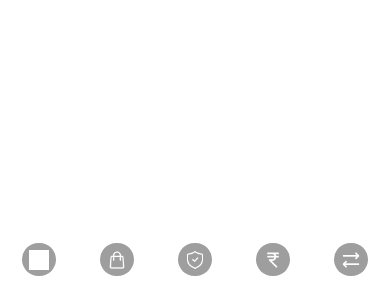
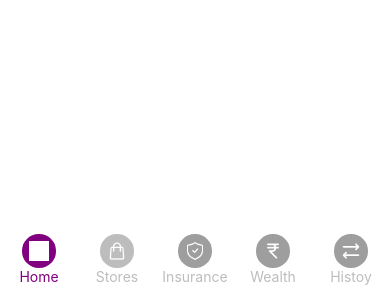
Before and after one commit to 007Nil/Behisebe, a React Native app: screen / in a window 390 px wide. Shown: the part 544-844 px from the top of the page. Built offline with nearby package versions, Linux system fonts and the light colour scheme; grey boxes are pictures that could not be loaded.

Commit message:
updated codebase

```diff
--- a/App.js
+++ b/App.js
@@ -1,16 +1,24 @@
 import { StatusBar } from "expo-status-bar";
 import { StyleSheet, Text, View, TouchableOpacity, Image } from "react-native";
+import React, { useState } from "react";
 import { scale, verticalScale } from "react-native-size-matters";
 
 export default function App() {
+  const [selectedTab, setSelectedTab] = useState(0);
   return (
     <View style={styles.container}>
       <View style={[styles.bottomNav]}>
         <View style={styles.bottomNav2}>
-          <TouchableOpacity style={styles.bottomTab}>
+          <TouchableOpacity
+            style={styles.bottomTab}
+            onPress={() => {
+              setSelectedTab(0);
+            }}
+          >
             <View
               style={[
-                styles.tabIconBg,{backgroundColor: "#9e9e9e"}
+                styles.tabIconBg,
+                { backgroundColor: selectedTab == 0 ? "purple" : "#bdbdbd" },
               ]}
             >
               <Image
@@ -18,11 +26,20 @@ export default function App() {
                 style={styles.tabIcon}
               />
             </View>
+            <Text style={{ color: selectedTab == 0 ? "purple" : "#bdbdbd" }}>
+              Home
+            </Text>
           </TouchableOpacity>
-          <TouchableOpacity style={styles.bottomTab}>
+          <TouchableOpacity
+            style={styles.bottomTab}
+            onPress={() => {
+              setSelectedTab(1);
+            }}
+          >
             <View
               style={[
-                styles.tabIconBg,{backgroundColor: "#9e9e9e"}
+                styles.tabIconBg,
+                { backgroundColor: selectedTab == 1 ? "purple" : "#bdbdbd" },
               ]}
             >
               <Image
@@ -30,11 +47,20 @@ export default function App() {
                 style={styles.tabIcon}
               />
             </View>
+            <Text style={{ color: selectedTab == 1 ? "purple" : "#bdbdbd" }}>
+              Stores
+            </Text>
           </TouchableOpacity>
-          <TouchableOpacity style={styles.bottomTab}>
+          <TouchableOpacity
+            style={styles.bottomTab}
+            onPress={() => {
+              setSelectedTab(2);
+            }}
+          >
             <View
               style={[
-                styles.tabIconBg,{backgroundColor: "#9e9e9e"}
+                styles.tabIconBg,
+                { backgroundColor: selectedTab == 2 ? "purple" : "#9e9e9e" },
               ]}
             >
               <Image
@@ -42,11 +68,20 @@ export default function App() {
                 style={styles.tabIcon}
               />
             </View>
+            <Text style={{ color: selectedTab == 2 ? "purple" : "#bdbdbd" }}>
+              Insurance
+            </Text>
           </TouchableOpacity>
-          <TouchableOpacity style={styles.bottomTab}>
+          <TouchableOpacity
+            style={styles.bottomTab}
+            onPress={() => {
+              setSelectedTab(3);
+            }}
+          >
             <View
               style={[
-                styles.tabIconBg,{backgroundColor: "#9e9e9e"}
+                styles.tabIconBg,
+                { backgroundColor: selectedTab == 3 ? "purple" : "#9e9e9e" },
               ]}
             >
               <Image
@@ -54,11 +89,20 @@ export default function App() {
                 style={styles.tabIcon}
               />
             </View>
+            <Text style={{ color: selectedTab == 3 ? "purple" : "#bdbdbd" }}>
+              Wealth
+            </Text>
           </TouchableOpacity>
-          <TouchableOpacity style={styles.bottomTab}>
+          <TouchableOpacity
+            style={styles.bottomTab}
+            onPress={() => {
+              setSelectedTab(4);
+            }}
+          >
             <View
               style={[
-                styles.tabIconBg,{backgroundColor: "#9e9e9e"}
+                styles.tabIconBg,
+                { backgroundColor: selectedTab == 4 ? "purple" : "#9e9e9e" },
               ]}
             >
               <Image
@@ -66,6 +110,9 @@ export default function App() {
                 style={styles.tabIcon}
               />
             </View>
+            <Text style={{ color: selectedTab == 4 ? "purple" : "#bdbdbd" }}>
+              Histoy
+            </Text>
           </TouchableOpacity>
         </View>
       </View>
@@ -107,7 +154,7 @@ const styles = StyleSheet.create({
     width: scale(30),
     height: scale(30),
     borderRadius: scale(15),
-    justifyContent: 'center',
-    alignItems: 'center',
+    justifyContent: "center",
+    alignItems: "center",
   },
 });
--- a/package.json
+++ b/package.json
@@ -11,7 +11,7 @@
   "dependencies": {
     "@react-navigation/bottom-tabs": "^6.5.20",
     "@react-navigation/native": "^6.1.17",
-    "expo": "~50.0.17",
+    "expo": "^51.0.0",
     "expo-status-bar": "~1.11.1",
     "react": "18.2.0",
     "react-native": "0.73.6",
```
Also changed, not shown: 1 other file (tests, documents, lock files or other folders).
